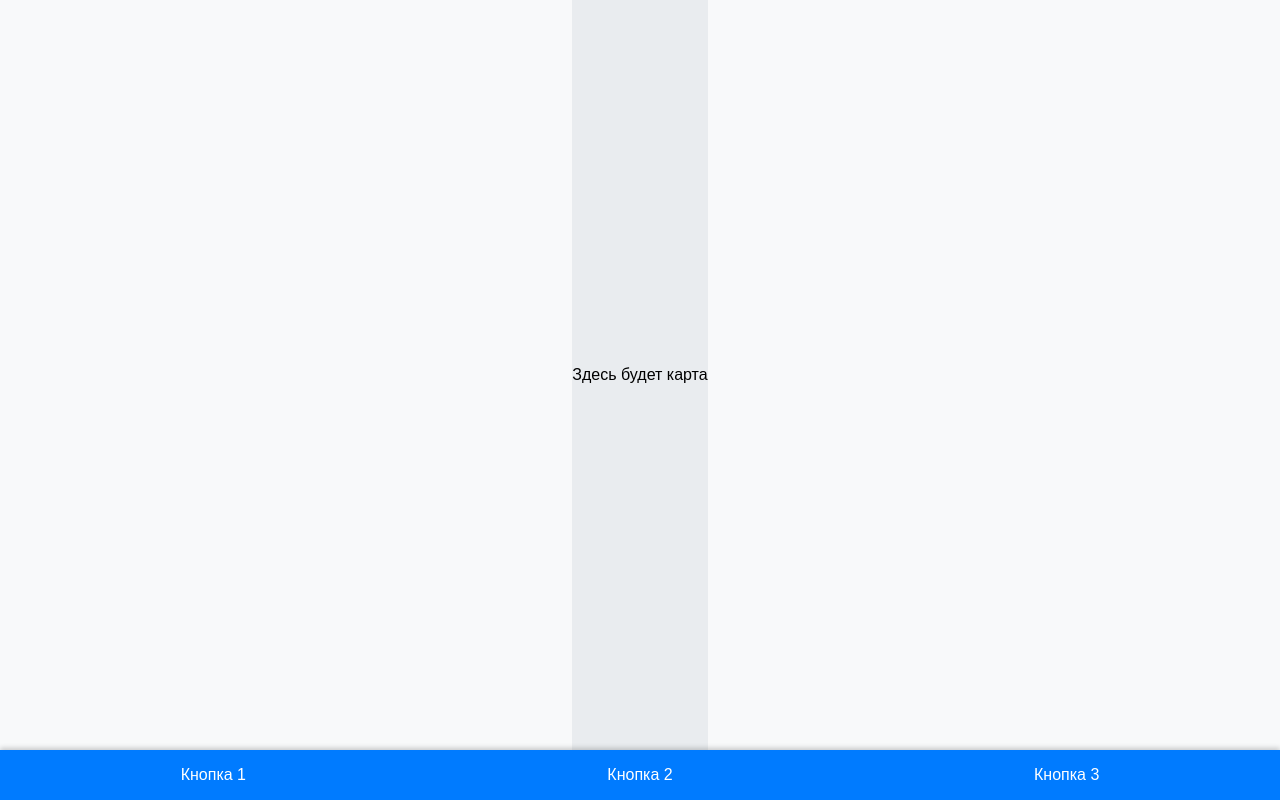
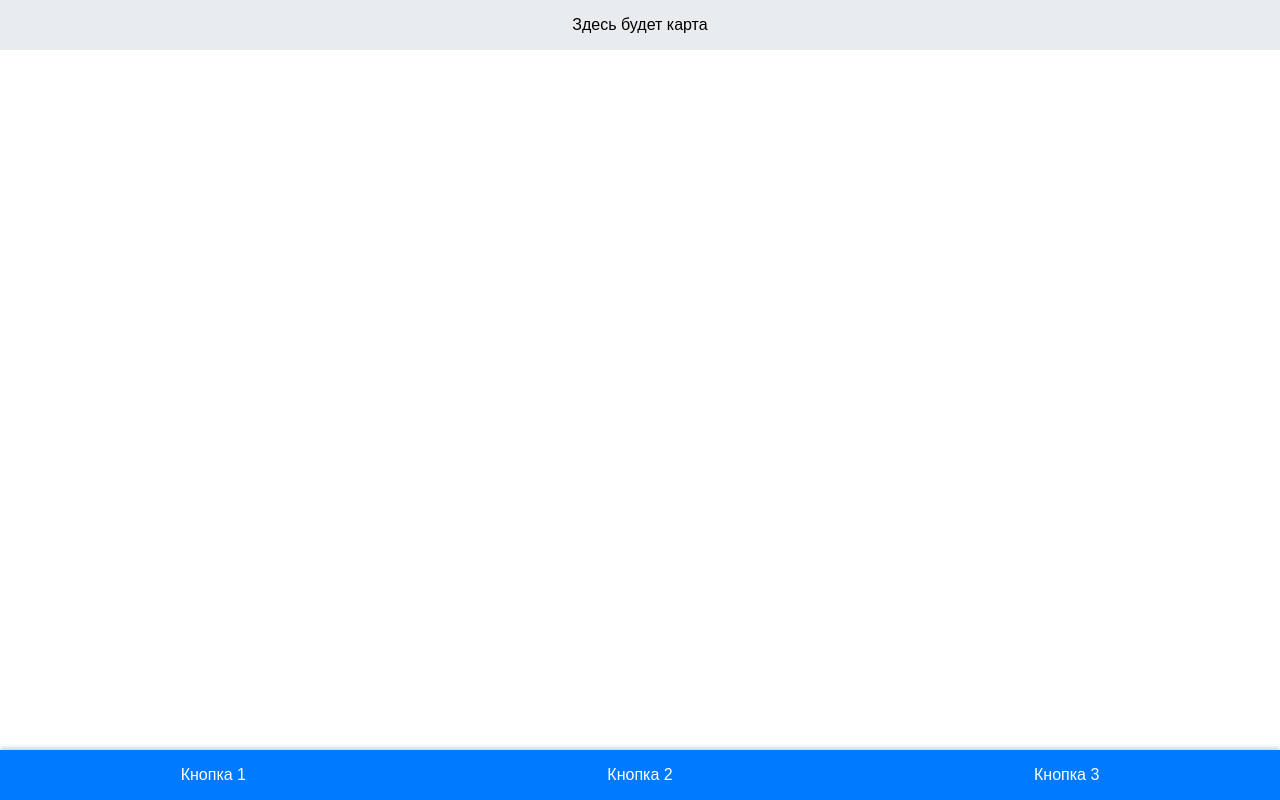
Before and after one commit to Brainiks/GISIT2025, a plain HTML site: page index.html in a window 1280 px wide. Drawn offline with Linux system fonts and the light colour scheme.

Commit message:
Add files via upload

```diff
--- a/css/main.css
+++ b/css/main.css
@@ -4,20 +4,6 @@ body, html {
   padding: 0;
   font-family: Arial, sans-serif;
   height: 100%;
-  overflow: hidden;
-  display: flex;
-  justify-content: center;
-  align-items: center;
-  background-color: #f8f9fa;
-}
-
-.container {
-  max-width: 425px;
-  max-height: 840px;
-  width: 100%;
-  height: 100%;
-  display: flex;
-  flex-direction: column;
   overflow: hidden;
 }
 
--- a/js/window.js
+++ b/js/window.js
@@ -1,4 +1,4 @@
-// scripts.js
+// js/window.js
 
 document.getElementById('button1').addEventListener('click', () => {
   togglePopup();
```
Also changed, not shown: main.html (added, +32 -0 lines). Lines whose indentation alone changed are shown as unchanged.
